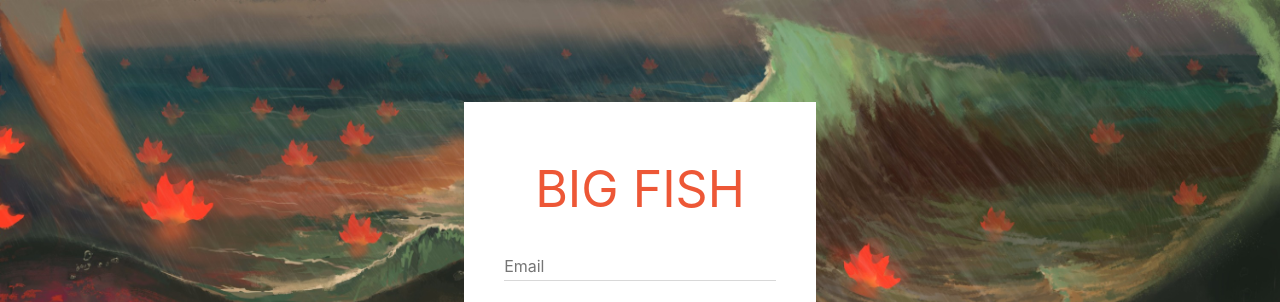
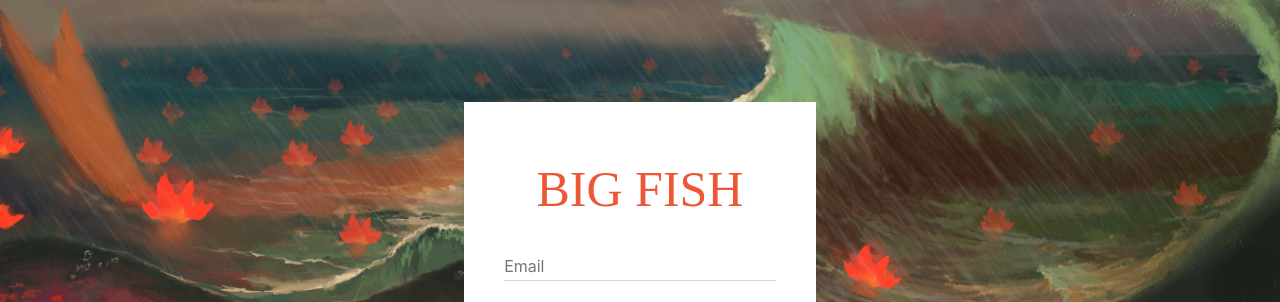
Before and after one commit to Shirley940408/ReactProject, a React (Create React App) app: page / in a window 1280 px wide. Shown: the top 302 px of the page. Built offline with nearby package versions, Linux system fonts and the light colour scheme.

Commit message:
modified font information

```diff
--- a/src/styles/background.js
+++ b/src/styles/background.js
@@ -38,6 +38,7 @@ const styles={
         fontSize: 50,
         color:brightOrange,
         marginTop: '1em',
+        fontFamily:'Russo One',
         marginBottom:0
 
     },
--- a/src/styles/button.js
+++ b/src/styles/button.js
@@ -4,7 +4,9 @@ const styles= {
     style:{
         backgroundColor:brightOrange,
         maxHeight:'13.7%',
-        width:'77.2%'
+        width:'77.2%',
+
+
 
     },
     className:'btn text-white mb-3 b-0 p-0'
```
